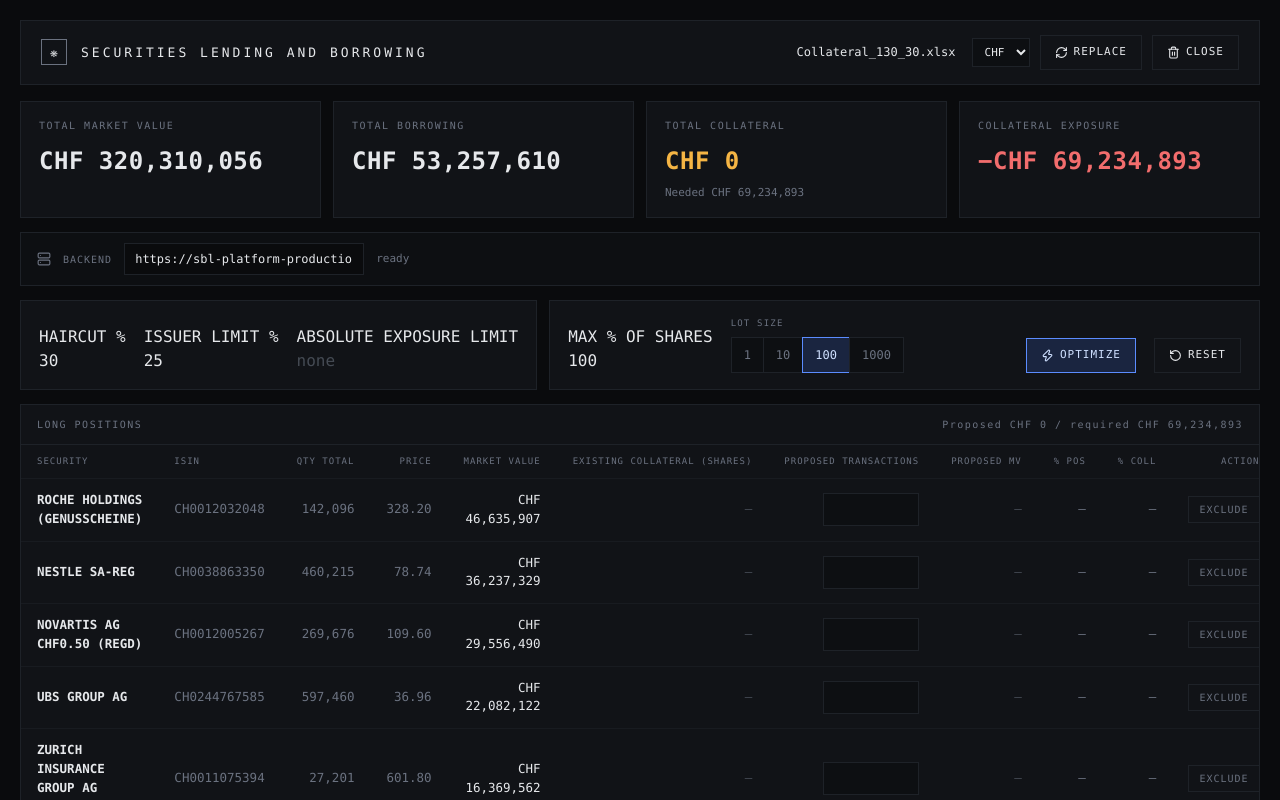
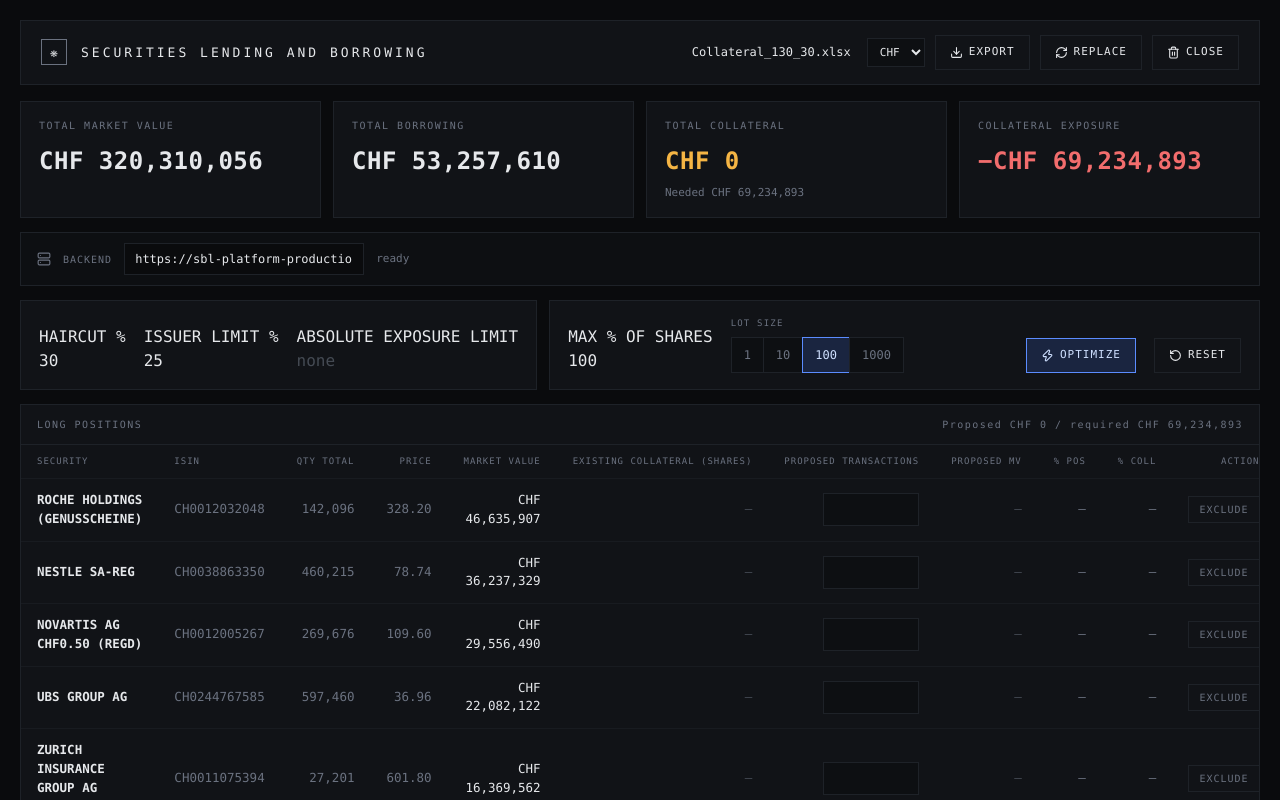
Before and after one commit to FranPorgrame/sbl-platform, a Next.js app in the folder frontend/: page / in a window 1280 px wide. Both pictures are taken after a click on the button "LOAD SAMPLE". Shown: the top 800 px of the page. Built offline with nearby package versions, Linux system fonts and the light colour scheme.

Commit message:
Add export button

```diff
--- a/frontend/app/page.tsx
+++ b/frontend/app/page.tsx
@@ -2,7 +2,7 @@
 import React, { useState, useMemo, useRef, useCallback } from "react";
 import Papa from "papaparse";
 import * as XLSX from "xlsx";
-import { Upload, Zap, RotateCcw, Trash2, RefreshCw, Server, Wifi, WifiOff } from "lucide-react";
+import { Upload, Zap, RotateCcw, Trash2, RefreshCw, Server, Wifi, WifiOff, Download } from "lucide-react";
 
 /* ============================================================
    SBL — SECURITIES LENDING AND BORROWING
@@ -555,6 +555,58 @@ export default function App() {
     }
   };
 
+  const exportToExcel = () => {
+    const wb = XLSX.utils.book_new();
+
+    // Hoja 1: Summary — KPIs + parámetros
+    const summary = [
+      ["SBL — Collateral Optimization Export"],
+      ["File", filename],
+      ["Currency", ccy],
+      [],
+      ["METRIC", "VALUE"],
+      ["Total Market Value", Math.round(totalMV)],
+      ["Total Borrowing", Math.round(grossShort)],
+      ["Total Collateral", Math.round(totalCollateral)],
+      ["Needed", Math.round(neededGross)],
+      ["Collateral Exposure", Math.round(exposure)],
+      [],
+      ["PARAMETER", "VALUE"],
+      ["Haircut %", params.haircut],
+      ["Issuer Limit %", params.issuerLimit],
+      ["Absolute Exposure Limit", params.absLimit > 0 ? params.absLimit : "none"],
+      ["Max % of Shares", params.maxPct],
+      ["Lot Size", params.lot],
+    ];
+    XLSX.utils.book_append_sheet(wb, XLSX.utils.aoa_to_sheet(summary), "Summary");
+
+    // Hoja 2: Long Positions — mismas columnas que la tabla en pantalla
+    const longHeader = [
+      "Security", "ISIN", "Qty Total", "Price", "Market Value",
+      "Existing Collateral (Shares)", "Proposed Transactions", "Proposed MV", "% Pos", "% Coll",
+    ];
+    const longRows = longs.map((l) => {
+      const sh = proposals[l.id] || 0;
+      const pct = l.qty > 0 ? ((sh + (l.existingQty || 0)) / l.qty) * 100 : 0;
+      const rowCombinedValue = sh * l.price + (l.existingQty || 0) * l.price;
+      const coll = totalCollateral > 0 ? (rowCombinedValue / totalCollateral) * 100 : 0;
+      return [
+        l.name, l.isin, l.qty, l.price, Math.round(l.mv),
+        l.existingQty || 0, sh, sh ? Math.round(sh * l.price) : 0,
+        sh ? Number(pct.toFixed(1)) : 0, sh ? Number(coll.toFixed(1)) : 0,
+      ];
+    });
+    XLSX.utils.book_append_sheet(wb, XLSX.utils.aoa_to_sheet([longHeader, ...longRows]), "Long Positions");
+
+    // Hoja 3: Short Positions
+    const shortHeader = ["Security", "ISIN", "Shares", "Price", "Borrow Value"];
+    const shortRows = shorts.map((s) => [s.name, s.isin, s.qty, s.price, Math.round(s.mv)]);
+    XLSX.utils.book_append_sheet(wb, XLSX.utils.aoa_to_sheet([shortHeader, ...shortRows]), "Short Positions");
+
+    const base = filename ? filename.replace(/\.(xlsx|xls|csv)$/i, "") : "sbl";
+    XLSX.writeFile(wb, `${base}_export.xlsx`);
+  };
+
   const reset = () => { setProposals({}); setExcluded(new Set()); setEngine("idle"); setEngineMsg(""); };
   const clearAll = () => { setRows([]); setFilename(""); setProposals({}); setExcluded(new Set()); setLoanValue(""); setError(""); setEngine("idle"); setExistingCollateralOverrides({}); };
   const toggleExclude = (id) => {
@@ -595,7 +647,7 @@ export default function App() {
             {["CHF", "EUR", "USD", "GBP"].map((c) => <option key={c}>{c}</option>)}
           </select>
           {hasData
-            ? <><Btn icon={RefreshCw} onClick={() => fileRef.current?.click()}>Replace</Btn><Btn icon={Trash2} onClick={clearAll}>Close</Btn></>
+            ? <><Btn icon={Download} onClick={exportToExcel}>Export</Btn><Btn icon={RefreshCw} onClick={() => fileRef.current?.click()}>Replace</Btn><Btn icon={Trash2} onClick={clearAll}>Close</Btn></>
             : <Btn onClick={loadSample}>Load sample</Btn>}
         </div>
       </div>
@@ -780,8 +832,8 @@ export default function App() {
                           style={{ width: 96, textAlign: "right", background: C.panelAlt, border: `1px solid ${breach ? C.red : C.line}`, color: breach ? C.red : C.text, fontFamily: MONO, fontSize: 12.5, padding: "6px 8px", outline: "none" }} />}
                         </td>
                         <td style={{ padding: "12px 16px", textAlign: "right", fontWeight: sh ? 600 : 400, color: sh ? C.text : C.dimmer }}>{sh ? fmt.money(sh * l.price) : "—"}</td>
-                        <td style={{ padding: "12px 16px", textAlign: "right", color: pct > 90 ? C.amber : C.dim }}>{sh ? `${pct.toFixed(1)}%` : "—"}</td>
-                        <td style={{ padding: "12px 16px", textAlign: "right", color: C.dim }}>{sh ? `${coll.toFixed(1)}%` : "—"}</td>
+                        <td style={{ padding: "12px 16px", textAlign: "right", color: pct > 90 ? C.amber : C.dim }}>{(sh || l.existingQty) ? `${pct.toFixed(1)}%` : "—"}</td>
+                        <td style={{ padding: "12px 16px", textAlign: "right", color: C.dim }}>{(sh || l.existingQty) ? `${coll.toFixed(1)}%` : "—"}</td>
                         <td style={{ padding: "8px 16px", textAlign: "right" }}>
                           <button onClick={() => toggleExclude(l.id)} style={{ background: ex ? C.blueBg : "transparent", border: `1px solid ${ex ? C.blue : C.line}`, color: ex ? "#cfe0ff" : C.dim, fontFamily: MONO, fontSize: 10, letterSpacing: 1, padding: "5px 10px", cursor: "pointer" }}>{ex ? "INCLUDE" : "EXCLUDE"}</button>
                         </td>
```
